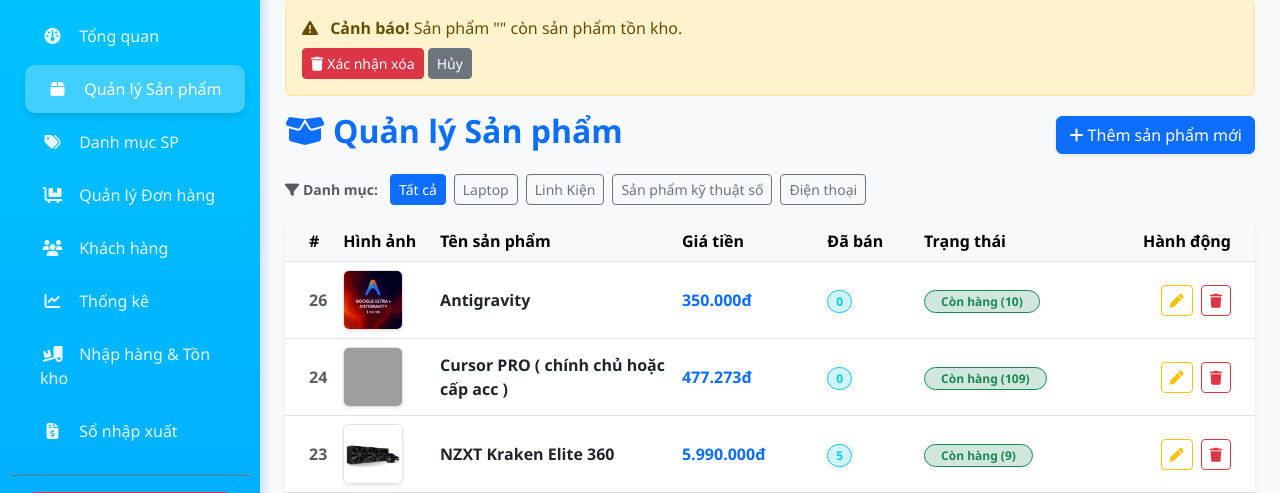
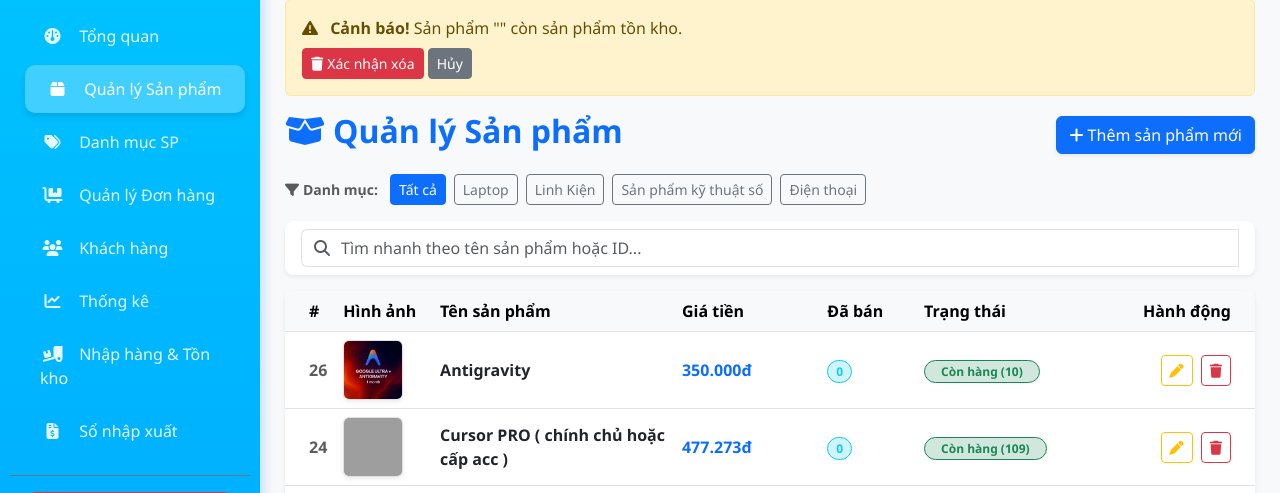
Before and after one commit to itachi61/web2, a PHP site: page /admin/products in a window 1280 px wide. Shown: the part 117-610 px from the top of the page. Run offline with PHP 8.4, Linux system fonts and the light colour scheme; a user stored in the database is signed in; data comes from the database, SQL or seed files in the repository; grey boxes are pictures that could not be loaded.

Commit message:
feat: thêm thanh tìm kiếm nhanh trang quản lý sản phẩm

```diff
--- a/app/views/admin/products/index.php
+++ b/app/views/admin/products/index.php
@@ -46,6 +46,24 @@
             </a>
         <?php endforeach; ?>
     <?php endif; ?>
+</div>
+
+<!-- Thanh tìm kiếm sản phẩm -->
+<div class="card border-0 shadow-sm rounded-3 mb-3">
+    <div class="card-body py-2 px-3">
+        <div class="input-group">
+            <span class="input-group-text bg-white border-end-0">
+                <i class="fa-solid fa-magnifying-glass text-muted"></i>
+            </span>
+            <input type="text" id="productSearch" class="form-control border-start-0 ps-0"
+                   placeholder="Tìm nhanh theo tên sản phẩm hoặc ID..."
+                   autocomplete="off">
+            <button type="button" id="clearSearch" class="btn btn-outline-secondary d-none" title="Xóa">
+                <i class="fa-solid fa-xmark"></i>
+            </button>
+        </div>
+        <small id="searchResult" class="text-muted d-none mt-1"></small>
+    </div>
 </div>
 
 <div class="card shadow-sm border-0 rounded-3">
@@ -137,3 +155,66 @@
         </div>
     </div>
 </div>
+
+<!-- Script tìm kiếm nhanh -->
+<script>
+document.addEventListener('DOMContentLoaded', function() {
+    const searchInput = document.getElementById('productSearch');
+    const clearBtn = document.getElementById('clearSearch');
+    const searchResult = document.getElementById('searchResult');
+    const tableBody = document.querySelector('table tbody');
+
+    if (!searchInput || !tableBody) return;
+
+    const rows = tableBody.querySelectorAll('tr');
+
+    searchInput.addEventListener('input', function() {
+        const query = this.value.trim().toLowerCase();
+
+        // Toggle nút xóa
+        clearBtn.classList.toggle('d-none', !query);
+
+        if (!query) {
+            rows.forEach(r => r.style.display = '');
+            searchResult.classList.add('d-none');
+            return;
+        }
+
+        let matchCount = 0;
+        rows.forEach(row => {
+            const id = row.querySelector('td:first-child')?.textContent.trim() || '';
+            const name = row.querySelector('td:nth-child(3) .fw-bold')?.textContent.trim().toLowerCase() || '';
+
+            if (name.includes(query) || id === query) {
+                row.style.display = '';
+                matchCount++;
+            } else {
+                row.style.display = 'none';
+            }
+        });
+
+        searchResult.classList.remove('d-none');
+        searchResult.textContent = matchCount > 0
+            ? 'Tìm thấy ' + matchCount + ' sản phẩm'
+            : 'Không tìm thấy sản phẩm nào';
+        searchResult.className = matchCount > 0
+            ? 'text-success d-block mt-1'
+            : 'text-danger d-block mt-1';
+    });
+
+    clearBtn.addEventListener('click', function() {
+        searchInput.value = '';
+        searchInput.dispatchEvent(new Event('input'));
+        searchInput.focus();
+    });
+
+    // Phím tắt: Ctrl+F focus vào ô tìm kiếm
+    document.addEventListener('keydown', function(e) {
+        if ((e.ctrlKey || e.metaKey) && e.key === 'f') {
+            e.preventDefault();
+            searchInput.focus();
+            searchInput.select();
+        }
+    });
+});
+</script>
```
